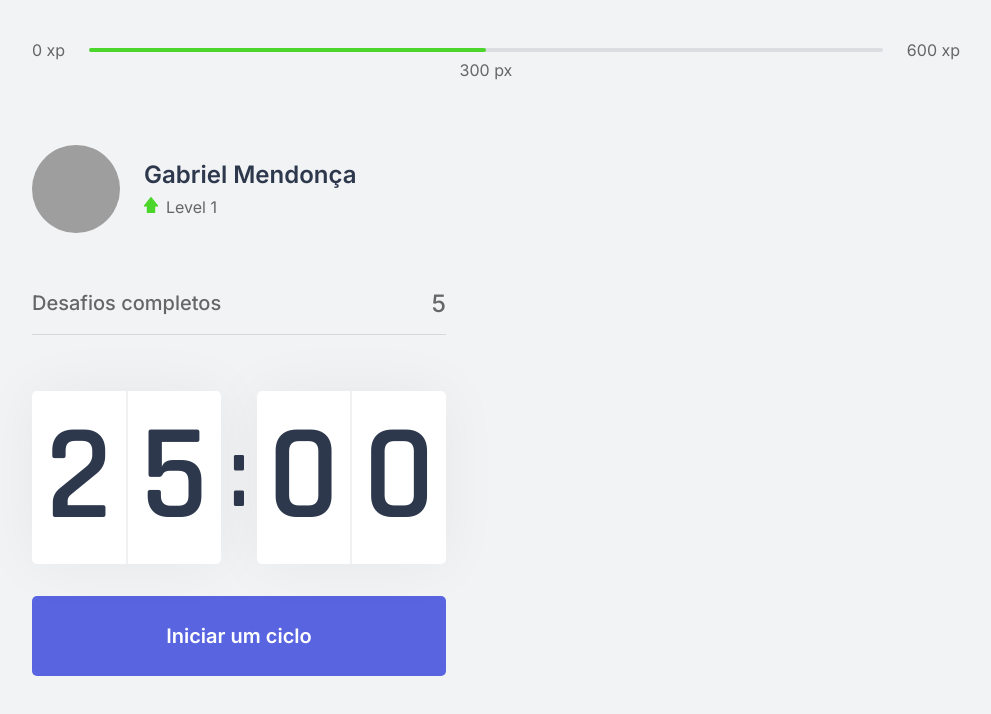
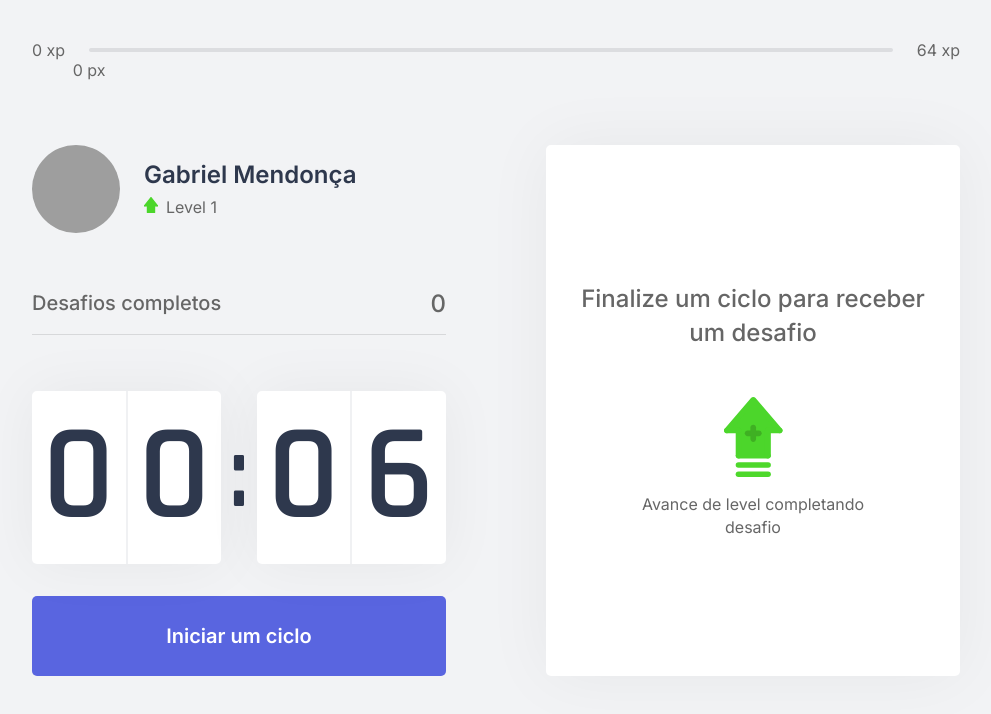
Before and after one commit to gabriel-mend/Moveit, a Next.js app: page / in a window 1280 px wide. Shown: the top 714 px of the page, without its empty margins (144-1135 px from the left). Built offline with nearby package versions, Linux system fonts and the light colour scheme; grey boxes are pictures that could not be loaded.

Commit message:
Third day of nlw finish

```diff
--- /dev/null
+++ b/challenges.json
@@ -0,0 +1,62 @@
+[
+  {
+    "type": "body",
+    "description": "Estique um de seus braços com a palma da mão virada para frente e puxe os dedos para cima por 10 segundos por mão.",
+    "amount": 80
+  },
+  {
+    "type": "body",
+    "description": "Estique seu braço contra o peito e puxe-o utilizando o outro braço por 10 segundos por braço.",
+    "amount": 60
+  },
+  {
+    "type": "body",
+    "description": "Puxe seu pescoço com a ajuda da mão para a direita e para a esquerda, permanecendo na posição por alguns segundos.",
+    "amount": 70
+  },
+  {
+    "type": "body",
+    "description": "Com as duas mãos na parte de trás da cabeça, leve-a para baixo, alongando a parte de trás da região.",
+    "amount": 60
+  },
+  {
+    "type": "body",
+    "description": "Cruze as pernas e desça com as mãos esticadas em direção ao chão. Repita o movimento com a outra perna na frente.",
+    "amount": 100
+  },
+  {
+    "type": "body",
+    "description": "Sentado, abra as pernas e tente encostar as palmas das mãos no chão, repita 3 vezes por 5 segundos.",
+    "amount": 80
+  },
+  {
+    "type": "body",
+    "description": "Puxe o joelho de encontro ao peito e segure, troque de perna após 10 segundos.",
+    "amount": 50
+  },
+  {
+    "type": "body",
+    "description": "Sentado, cruze uma perna e incline seu tronco à frente, troque de perna após 10 segundos.",
+    "amount": 80
+  },
+  {
+    "type": "eye",
+    "description": "Sentado, feche os olhos e cubra-os com as palmas da mão durante 2 minutos, depois abra normalmente.",
+    "amount": 90
+  },
+  {
+    "type": "eye",
+    "description": "Em algum ambiente aberto, olhe o mais longe que puder em quatro direções por 3s, mexa apenas os olhos. Repita 3 vezes.",
+    "amount": 140
+  },
+  {
+    "type": "eye",
+    "description": "Usando os polegares, massage a área abaixo das sobrancelhas em movimentos circulares por 15 segundos.",
+    "amount": 70
+  },
+  {
+    "type": "body",
+    "description": "Em pé, gire a cintura o máximo que puder para a esquerda, segure por cinco segundos. Repita para a direita.",
+    "amount": 90
+  }
+]
--- /dev/null
+++ b/src/components/ChallengeBox/index.tsx
@@ -0,0 +1,43 @@
+import { ChallengesContext } from "contexts/ChallengesContext";
+import { useContext } from "react";
+import * as S from "./styles";
+
+export function ChallengeBox() {
+  const { activeChallenge, resetChallenge } = useContext(ChallengesContext)
+
+  return (
+    <S.Wrapper>
+      {activeChallenge ? (
+        <S.ChallangeActive>
+          <header>Ganhe {activeChallenge.amount} xp</header>
+          <main>
+            <img src={`icons/${activeChallenge.type}.svg`} alt=""/>
+            <strong>Novo desafio</strong>
+            <p>{activeChallenge.description}</p>
+          </main>
+          <footer>
+            <button
+              type="button"
+              onClick={resetChallenge}
+            >
+              Falhei
+            </button>
+            <button
+              type="button"
+            >
+              Completei
+            </button>
+          </footer>
+        </S.ChallangeActive>
+      ): (
+        <S.ChallangeNotActive>
+          <strong>Finalize um ciclo para receber um desafio</strong>
+          <p>
+            <img src="icons/level-up.svg" alt="level up"/>
+            Avance de level completando desafio
+          </p>
+        </S.ChallangeNotActive>
+      )}
+    </S.Wrapper>
+  )
+}
--- /dev/null
+++ b/src/components/ChallengeBox/styles.ts
@@ -0,0 +1,116 @@
+import styled, { css } from 'styled-components'
+
+export const Wrapper = styled.div`
+  ${({ theme }) => css`
+    height: 100%;
+    background-color: var(--white);
+    border-radius: 5px;
+    box-shadow: 0 0 68px rgba(0, 0, 0, 0.05);
+    padding: 1.5rem 2rem;
+
+    display: flex;
+    flex-direction: column;
+
+    align-items: center;
+    justify-content: center;
+    text-align: center;
+
+  `}
+`
+
+export const ChallangeNotActive = styled.div`
+  ${({ theme }) => css`
+    display: flex;
+    flex-direction: column;
+    align-items: center;
+
+    & strong {
+      font-size: 1.5rem;
+      font-weight: 500;
+      line-height: 1.4;
+    }
+
+    & p {
+      display: flex;
+      flex-direction: column;
+      align-items: center;
+      max-width: 70%;
+      line-height: 1.4;
+      margin-top: 3rem;
+    }
+
+    & p img {
+      margin-bottom: 1rem;
+    }
+  `}
+`
+
+export const ChallangeActive = styled.div`
+  ${({ theme }) => css`
+    height: 100%;
+
+    display: flex;
+    flex-direction: column;
+
+    & header {
+      color: var(--blue);
+      font-weight: 600;
+      font-size: 1.25rem;
+      padding: 0 2rem 1.5rem;
+
+      border-bottom: 1px solid var(--gray-line);
+    }
+
+    & main {
+      flex: 1;
+      display: flex;
+      flex-direction: column;
+      align-items: center;
+      justify-content: center;
+
+      & strong {
+        font-size: 2rem;
+        font-weight: 600;
+        color: var(--title);
+        margin: 1.5rem 0 1rem;
+
+      }
+
+      & p {
+        line-height: 1.5;
+      }
+    }
+
+    & footer {
+      display: grid;
+      grid-template-columns: 1fr 1fr;
+      gap: 1rem;
+
+      & button {
+        height: 3rem;
+        display: flex;
+        align-items: center;
+        justify-content: center;
+        border: 0;
+        border-radius: 5px;
+        color: var(--white);
+
+        font-size: 1rem;
+        font-weight: 600;
+        transition: filter .2s;
+
+        &:hover {
+          filter: brightness(0.9);
+        }
+
+        &:first-child {
+          background-color: var(--red);
+        }
+
+        &:last-child {
+          background-color: var(--green);
+        }
+      }
+    }
+  `}
+`
--- a/src/components/CompletedChallenges/index.tsx
+++ b/src/components/CompletedChallenges/index.tsx
@@ -1,10 +1,13 @@
+import { ChallengesContext } from "contexts/ChallengesContext";
+import { useContext } from "react";
 import * as S from "./styles";
 
 export function CompletedChallenges () {
-    return (
-        <S.Wrapper>
-            <span>Desafios completos</span>
-            <span>5</span>
-        </S.Wrapper>
-    )
+  const { challengesCompleted } = useContext(ChallengesContext)
+  return (
+    <S.Wrapper>
+      <span>Desafios completos</span>
+      <span>{challengesCompleted}</span>
+    </S.Wrapper>
+  )
 }
--- a/src/components/Countdown/index.tsx
+++ b/src/components/Countdown/index.tsx
@@ -1,9 +1,16 @@
-import { useEffect, useState } from "react";
+import { ChallengesContext } from "contexts/ChallengesContext";
+import { useContext, useEffect, useState } from "react";
 import * as S from "./styles";
 
+let countdownTimeout: NodeJS.Timeout
+
 export function Countdown () {
-  const [time, setTime] = useState(25 * 60)
-  const [active, setActive] = useState(false)
+  const { startNewChallenge } = useContext(ChallengesContext)
+
+  const [time, setTime] = useState(0.1 * 60)
+  const [isActive, setIsActive] = useState(false)
+  const [hasFinished, setHasFinished] = useState(false)
+
 
   const minutes = Math.floor(time / 60)
 
@@ -13,16 +20,26 @@
   const [secondLeft, secondRight] = String(seconds).padStart(2, '0').split('')
 
   function startCountdown () {
-    setActive(true)
+    setIsActive(true)
+  }
+
+  function resetCountdown() {
+    clearTimeout(countdownTimeout)
+    setIsActive(false)
+    setTime(25 * 60)
   }
 
   useEffect(() => {
-    if(active && time > 0) {
-      setTimeout(() => {
+    if(isActive && time > 0) {
+      countdownTimeout = setTimeout(() => {
         setTime(time -1)
       }, 1000)
+    } else if(isActive && time === 0) {
+      setHasFinished(true)
+      setIsActive(false)
+      startNewChallenge()
     }
-  }, [active, time])
+  }, [isActive, time])
 
   return (
     <>
@@ -37,7 +54,23 @@
           <span>{secondRight}</span>
         </div>
       </S.Wrapper>
-      <S.Button type="button" onClick={startCountdown}>Iniciar um ciclo</S.Button>
+      {hasFinished ? (
+        <S.Button
+          type="button"
+          disabled
+        >
+          Ciclo Encerrado
+        </S.Button>
+      ): (
+        <S.Button
+          type="button"
+          active={isActive}
+          onClick={!isActive ? startCountdown : resetCountdown}
+
+        >
+          { !isActive ? 'Iniciar um ciclo' : 'Abadonar ciclo' }
+        </S.Button>
+      )}
     </>
   )
 }
--- a/src/components/Countdown/styles.ts
+++ b/src/components/Countdown/styles.ts
@@ -40,8 +40,13 @@
         }
     `}
 `
-export const Button = styled.button`
-    ${({ theme }) => css`
+
+type ButtonProps = {
+    active?: boolean
+}
+
+export const Button = styled.button<ButtonProps>`
+    ${({ theme, active }) => css`
         width: 100%;
         height: 5rem;
         margin-top: 2rem;
@@ -53,16 +58,23 @@
         border: 0;
         border-radius: 5px;
 
-        background-color: var(--blue);
-        color: var(--white);
+        background-color: ${!active ? 'var(--blue)' : 'var(--white)'};
+        color: ${!active ? 'var(--white)' : 'var(--title)'};
 
         font-size: 1.25rem;
         font-weight: 600;
 
         transition: all .2s;
 
-        &:hover {
-            background-color: var(--blue-dark);
+        &:not(:disabled):hover {
+            background-color: ${!active ? 'var(--blue-dark)' : 'var(--red)'};
+            color: ${active && 'var(--white)'};
+        }
+
+        &:disabled {
+            background-color: var(--white);
+            color: var(--text);
+            cursor: not-allowed;
         }
     `}
 `
--- a/src/components/ExperienceBar/index.tsx
+++ b/src/components/ExperienceBar/index.tsx
@@ -1,14 +1,20 @@
+import { ChallengesContext } from "contexts/ChallengesContext";
+import { useContext } from "react";
 import * as S from "./styles";
 
 export function ExperienceBar () {
+  const { currentExperience, experienceToNextLevel } = useContext(ChallengesContext)
+
+  const percentToNextLevel = Math.round((currentExperience * 100) / experienceToNextLevel)
+
   return (
     <S.Header>
       <span>0 xp</span>
       <S.CurrentExperience>
-                <div style={{width: '50%'}}></div>
-                <span style={{left: '50%'}}>300 px</span>
+        <div style={{width: `${percentToNextLevel}%`}}></div>
+        <span style={{left: `${percentToNextLevel}%`}}>{currentExperience} px</span>
       </S.CurrentExperience>
-            <span>600 xp</span>
+      <span>{experienceToNextLevel} xp</span>
     </S.Header>
   )
 }
--- /dev/null
+++ b/src/contexts/ChallengesContext.tsx
@@ -0,0 +1,67 @@
+import { createContext, ReactNode, useState } from 'react'
+import challenges from '../../challenges.json'
+
+interface Challenge {
+  type: 'body' | 'eye'
+  description: string
+  amount: number
+}
+
+interface ChallengesContextProvider {
+  children: ReactNode
+}
+
+interface ChallengesContextData {
+  level: number
+  currentExperience: number
+  challengesCompleted: number
+  levelUp: () => void
+  startNewChallenge: () => void
+  activeChallenge: Challenge
+  resetChallenge: () => void
+  experienceToNextLevel
+}
+
+export const ChallengesContext = createContext({} as ChallengesContextData);
+
+export function ChallengesProvider({ children }: ChallengesContextProvider) {
+  const [level, setLevel] = useState(1)
+  const [currentExperience, setCurrentExperience] = useState(0)
+  const [challengesCompleted, setChallengesCompleted] = useState(0)
+
+  const [activeChallenge, setActiveChallenge] = useState(null)
+
+  const experienceToNextLevel = Math.pow((level + 1) *  4, 2)
+
+  function levelUp () {
+    setLevel(level + 1)
+  }
+
+  function startNewChallenge () {
+    const radomChallengeIndex = Math.floor(Math.random() * challenges.length)
+    const challenge = challenges[radomChallengeIndex]
+
+    setActiveChallenge(challenge)
+  }
+
+  function resetChallenge() {
+    setActiveChallenge(null)
+  }
+
+  return (
+    <ChallengesContext.Provider
+      value={{
+        level,
+        currentExperience,
+        challengesCompleted,
+        experienceToNextLevel,
+        levelUp,
+        startNewChallenge,
+        activeChallenge,
+        resetChallenge
+      }}
+    >
+      {children}
+    </ChallengesContext.Provider>
+  )
+}
--- a/src/pages/_app.tsx
+++ b/src/pages/_app.tsx
@@ -1,15 +1,18 @@
 import { AppProps } from 'next/app'
 import { ThemeProvider } from 'styled-components'
-
+import { ChallengesProvider } from 'contexts/ChallengesContext'
 import GlobalStyles from 'styles/global'
 import theme from 'styles/theme'
 
+
 function App({ Component, pageProps }: AppProps) {
   return (
-    <ThemeProvider theme={theme}>
-      <GlobalStyles />
-      <Component {...pageProps} />
-    </ThemeProvider>
+    <ChallengesProvider>
+      <ThemeProvider theme={theme}>
+        <GlobalStyles />
+        <Component {...pageProps} />
+      </ThemeProvider>
+    </ChallengesProvider>
   )
 }
 
--- a/src/pages/index.tsx
+++ b/src/pages/index.tsx
@@ -1,3 +1,4 @@
+import { ChallengeBox } from "components/ChallengeBox";
 import { CompletedChallenges } from "components/CompletedChallenges";
 import { Countdown } from "components/Countdown";
 import { Profile } from "components/Profile";
@@ -20,7 +21,7 @@
           <Countdown />
         </div>
         <div>
-
+          <ChallengeBox />
         </div>
       </section>
     </Wrapper>
```
Also changed, not shown: src/components/Wrapper/index.tsx (+5 -5 lines), src/components/Wrapper/styles.ts (indentation only). Lines whose indentation alone changed are shown as unchanged.
